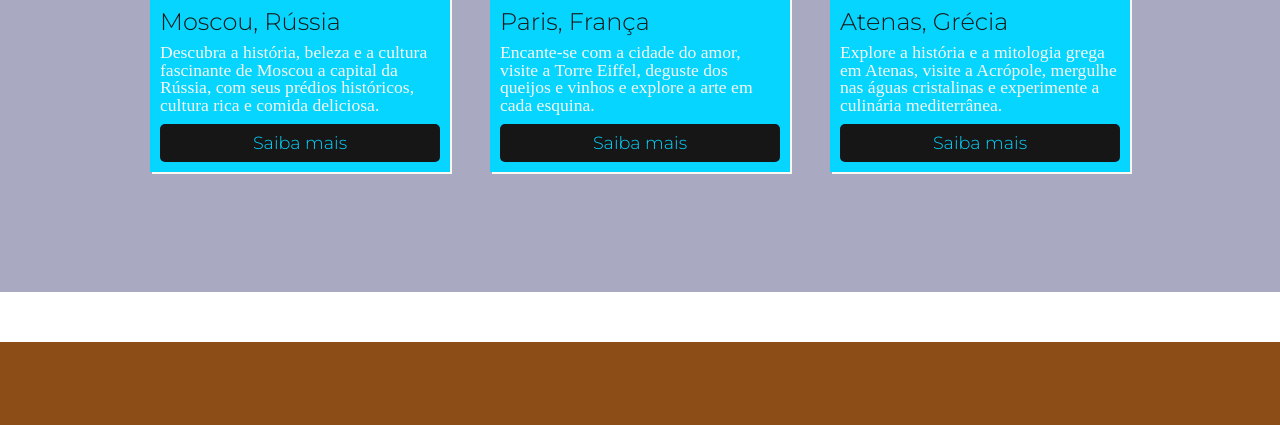
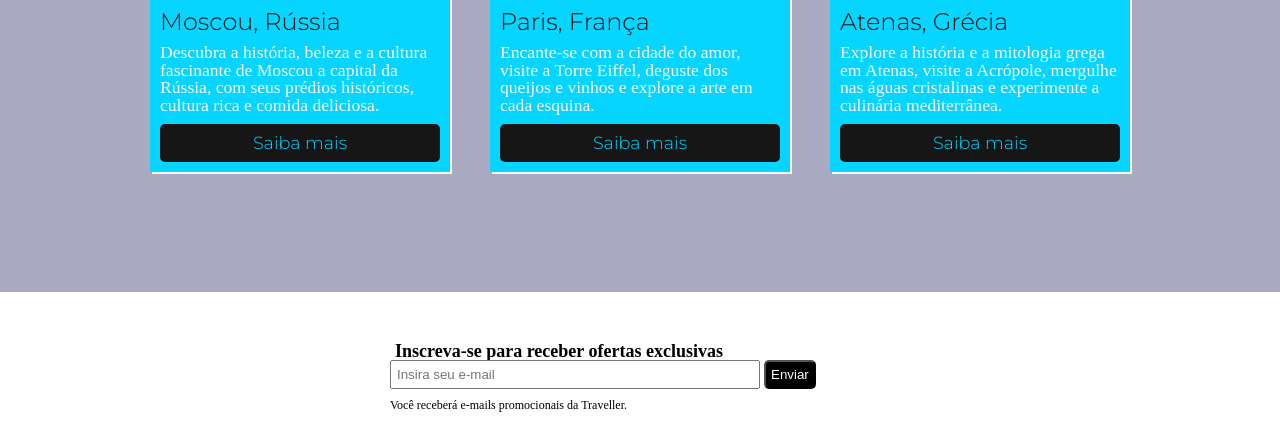
Before and after one commit to kelvinsouza2014/gulliver-traveller-hospedagem, a plain HTML site: page index.html in a window 1280 px wide. Shown: the part 2283-2708 px from the top of the page. Drawn offline with nearby package versions, Linux system fonts and the light colour scheme.

Commit message:
captura de e-mail

```diff
--- a/index.html
+++ b/index.html
@@ -13,7 +13,8 @@
     <!-- FONTES -->
     <link rel="preconnect" href="https://fonts.googleapis.com">
     <link rel="preconnect" href="https://fonts.gstatic.com" crossorigin>
-    <link href="https://fonts.googleapis.com/css2?family=Montserrat:wght@300&family=Open+Sans&display=swap" rel="stylesheet">
+    <link href="https://fonts.googleapis.com/css2?family=Montserrat:wght@300&family=Open+Sans&display=swap"
+        rel="stylesheet">
     <!-- Font Awesome -->
     <link rel="stylesheet" href="https://cdnjs.cloudflare.com/ajax/libs/font-awesome/6.4.0/css/all.min.css">
 
@@ -69,62 +70,89 @@
             <div class="destino">
                 <img src="/src/imagens/banners/Moscou.jpeg" alt="Moscow, Russia">
                 <h3>Moscou, Rússia</h3>
-      <p>Descubra a história, beleza e a cultura fascinante de Moscou a capital da Rússia, com seus prédios históricos, cultura rica e comida deliciosa.</p>
+                <p>Descubra a história, beleza e a cultura fascinante de Moscou a capital da Rússia, com seus prédios
+                    históricos, cultura rica e comida deliciosa.</p>
                 <a href="#">Saiba mais</a>
             </div>
             <div class="destino">
                 <img src="/src/imagens/banners/paris-franca.jpeg" alt="Paris, França">
                 <h3>Paris, França</h3>
-      <p>Encante-se com a cidade do amor, visite a Torre Eiffel, deguste dos queijos e vinhos e explore a arte em cada esquina.</p>
+                <p>Encante-se com a cidade do amor, visite a Torre Eiffel, deguste dos queijos e vinhos e explore a arte
+                    em cada esquina.</p>
                 <a href="#">Saiba mais</a>
             </div>
             <div class="destino">
-      <img src="/src/imagens/banners/atenas-grecia.jpeg"" alt="Atenas, Grécia">
+                <img src="/src/imagens/banners/atenas-grecia.jpeg"" alt=" Atenas, Grécia">
                 <h3>Atenas, Grécia</h3>
-      <p>Explore a história e a mitologia grega em Atenas, visite a Acrópole, mergulhe nas águas cristalinas e experimente a culinária mediterrânea.</p>
+                <p>Explore a história e a mitologia grega em Atenas, visite a Acrópole, mergulhe nas águas cristalinas e
+                    experimente a culinária mediterrânea.</p>
                 <a href="#">Saiba mais</a>
             </div>
             <section class="destinos">
                 <div class="destino">
                     <img src="/src/imagens/banners/Moscou.jpeg" alt="Moscow, Russia">
                     <h3>Moscou, Rússia</h3>
-        <p>Descubra a história, beleza e a cultura fascinante de Moscou a capital da Rússia, com seus prédios históricos, cultura rica e comida deliciosa.</p>
+                    <p>Descubra a história, beleza e a cultura fascinante de Moscou a capital da Rússia, com seus
+                        prédios históricos, cultura rica e comida deliciosa.</p>
                     <a href="#">Saiba mais</a>
                 </div>
                 <div class="destino">
                     <img src="/src/imagens/banners/paris-franca.jpeg" alt="Paris, França">
                     <h3>Paris, França</h3>
-        <p>Encante-se com a cidade do amor, visite a Torre Eiffel, deguste dos queijos e vinhos e explore a arte em cada esquina.</p>
+                    <p>Encante-se com a cidade do amor, visite a Torre Eiffel, deguste dos queijos e vinhos e explore a
+                        arte em cada esquina.</p>
                     <a href="#">Saiba mais</a>
                 </div>
                 <div class="destino">
-        <img src="/src/imagens/banners/atenas-grecia.jpeg"" alt="Atenas, Grécia">
+                    <img src="/src/imagens/banners/atenas-grecia.jpeg"" alt=" Atenas, Grécia">
                     <h3>Atenas, Grécia</h3>
-        <p>Explore a história e a mitologia grega em Atenas, visite a Acrópole, mergulhe nas águas cristalinas e experimente a culinária mediterrânea.</p>
+                    <p>Explore a história e a mitologia grega em Atenas, visite a Acrópole, mergulhe nas águas
+                        cristalinas e experimente a culinária mediterrânea.</p>
                     <a href="#">Saiba mais</a>
                 </div>
                 <section class="destinos">
                     <div class="destino">
                         <img src="/src/imagens/banners/Moscou.jpeg" alt="Moscow, Russia">
                         <h3>Moscou, Rússia</h3>
-          <p>Descubra a história, beleza e a cultura fascinante de Moscou a capital da Rússia, com seus prédios históricos, cultura rica e comida deliciosa.</p>
+                        <p>Descubra a história, beleza e a cultura fascinante de Moscou a capital da Rússia, com seus
+                            prédios históricos, cultura rica e comida deliciosa.</p>
                         <a href="#">Saiba mais</a>
                     </div>
                     <div class="destino">
                         <img src="/src/imagens/banners/paris-franca.jpeg" alt="Paris, França">
                         <h3>Paris, França</h3>
-          <p>Encante-se com a cidade do amor, visite a Torre Eiffel, deguste dos queijos e vinhos e explore a arte em cada esquina.</p>
+                        <p>Encante-se com a cidade do amor, visite a Torre Eiffel, deguste dos queijos e vinhos e
+                            explore a arte em cada esquina.</p>
                         <a href="#">Saiba mais</a>
                     </div>
                     <div class="destino">
                         <img src="/src/imagens/banners/atenas-grecia.jpeg" alt="Atenas, Grécia">
                         <h3>Atenas, Grécia</h3>
-          <p>Explore a história e a mitologia grega em Atenas, visite a Acrópole, mergulhe nas águas cristalinas e experimente a culinária mediterrânea.</p>
+                        <p>Explore a história e a mitologia grega em Atenas, visite a Acrópole, mergulhe nas águas
+                            cristalinas e experimente a culinária mediterrânea.</p>
                         <a href="#">Saiba mais</a>
                     </div>
                     <!-- Fim Seção Gus -->
     </main>
+
+    <!-- inicio cadastro email -->
+
+    <form class="form-email" action="" id="post" name="login">
+        <span class="form-titulo">Inscreva-se para receber ofertas exclusivas</span>
+
+        <div>
+            <label for="email"></label>
+            <input class="input-cadastro" type="email:" id="email" placeholder="Insira seu e-mail">
+            <button class="button" type="submit">Enviar</button>
+            <p class="descricao-politica">Você receberá e-mails promocionais da Traveller.</p>
+        </div>
+
+    </form>
+    <!-- fim cadastro email -->
+
+
     <!-- inicio footer -->
+
     <footer>
         <div class="rodape">
             <div class="rodape__conteudo">
--- a/src/css/style.css
+++ b/src/css/style.css
@@ -171,10 +171,44 @@ nav { position: fixed;
     font-family: 'Open Sans', sans-serif;
 }
 
+/* inicio cadastro de email */
 
+.form-email {
+    margin: 10px auto;
+    width: 500px;
+    text-align: left;
+  }
 
+  .form-titulo {
+    margin: 5px;
+    height: 900;
+    font-weight: 700;
+    font-size: 18px;
+  }
 
+  .input-cadastro {
+    width: 74%;
+    padding: 5px;
+  }
 
+  .button {
+    padding: 5px;
+    color: #fff;
+    background-color: black;
+    transition: 1s;
+    border-radius: 5px;
+  }
+
+  .button:hover {
+    background-color: #fff;
+    color: black;
+  }
+
+  .descricao-politica {
+    font-size: 12px;
+    padding: 10px 0;
+  }
+  /* fim cadastro de email */
 
 
 /* inicio style footer */
```
Lines whose indentation alone changed are shown as unchanged.
